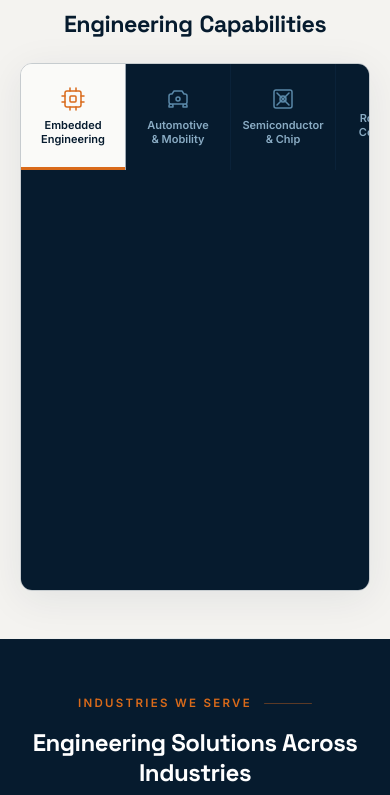
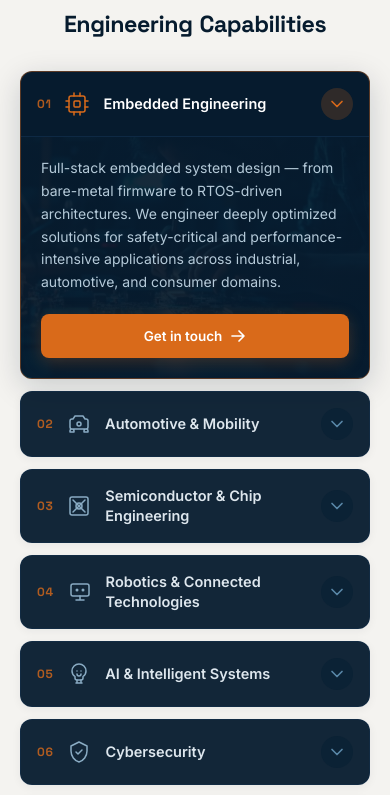
Before and after one commit to jonathan-thoms/nexzora-web-3, a React (Vite) app: page / in a window 390 px wide. Shown: the part 744-1539 px from the top of the page. Built offline with nearby package versions, Linux system fonts and the light colour scheme.

Commit message:
feat(capabilities): mobile expanding accordion strips showing all 7 capabilities

```diff
--- a/src/components/Capabilities.jsx
+++ b/src/components/Capabilities.jsx
@@ -149,6 +149,7 @@ const imageReveal = {
 
 export default function Capabilities() {
   const [activeTab, setActiveTab] = useState(0);
+  const [activeMobileAccordion, setActiveMobileAccordion] = useState(0);
   const tabRefs = useRef([]);
   const tabsContainerRef = useRef(null);
 
@@ -163,11 +164,15 @@ export default function Capabilities() {
     }
   };
 
+  const toggleMobileAccordion = (index) => {
+    setActiveMobileAccordion((prev) => (prev === index ? null : index));
+  };
+
   return (
     <section className="relative py-12 lg:py-16 bg-surface-alt" id="capabilities">
       <div className="mx-auto max-w-[1320px] px-5 sm:px-6 lg:px-10">
         {/* Section Header */}
-        <div className="mb-6 lg:mb-8 text-center">
+        <div className="mb-8 lg:mb-8 text-center">
           {/* Pre-label */}
           <motion.span
             initial={{ opacity: 0, y: 10 }}
@@ -210,7 +215,8 @@ export default function Capabilities() {
           </motion.h2>
         </div>
 
-        {/* Unified Tabbed Component */}
+        {/* ── DESKTOP VIEW: Unified Tabbed Component (Unchanged) ── */}
+        <div className="hidden lg:block">
           <motion.div
             initial={{ opacity: 0, y: 20 }}
             whileInView={{ opacity: 1, y: 0 }}
@@ -218,10 +224,10 @@ export default function Capabilities() {
             transition={{ type: 'spring', stiffness: 100, damping: 20, delay: 0.2 }}
             className="rounded-xl overflow-hidden shadow-[0_8px_40px_rgba(10,37,64,0.08)] border border-navy-800/20"
           >
-          {/* Tab Row — touch swipeable with active centering */}
+            {/* Tab Row — tall stacked tabs */}
             <div
               ref={tabsContainerRef}
-            className="flex overflow-x-auto scrollbar-hide no-scrollbar bg-navy-950 scroll-smooth touch-pan-x"
+              className="flex overflow-x-auto scrollbar-hide no-scrollbar bg-navy-950 scroll-smooth"
             >
               {CAPABILITIES.map((cap, index) => {
                 const isActive = activeTab === index;
@@ -230,10 +236,10 @@ export default function Capabilities() {
                     key={cap.id}
                     ref={(el) => (tabRefs.current[index] = el)}
                     onClick={() => handleSelectTab(index)}
-                  className={`group relative flex-1 min-w-[105px] sm:min-w-[125px] flex flex-col items-center justify-center gap-2 sm:gap-3 px-2.5 sm:px-3 py-4 sm:py-6 lg:py-7 transition-colors duration-200 cursor-pointer border-r border-navy-800/40 last:border-r-0 select-none ${
+                    className={`group relative flex-1 min-w-[120px] flex flex-col items-center justify-center gap-3 px-3 py-6 lg:py-7 transition-colors duration-200 cursor-pointer border-r border-navy-800/40 last:border-r-0 select-none ${
                       isActive
                         ? 'bg-[#fafaf8] text-navy-950'
-                      : 'text-navy-300 hover:text-white hover:bg-navy-900/60 active:bg-navy-900'
+                        : 'text-navy-300 hover:text-white hover:bg-navy-900/60'
                     }`}
                     id={`tab-${cap.id}`}
                   >
@@ -242,7 +248,7 @@ export default function Capabilities() {
                       {Icons[cap.id]}
                     </span>
                     {/* Label — multi-line */}
-                  <span className="text-[11px] sm:text-[12.5px] lg:text-[13.5px] font-semibold leading-tight text-center whitespace-pre-line">
+                    <span className="text-[12.5px] lg:text-[13.5px] font-semibold leading-tight text-center whitespace-pre-line">
                       {cap.tabLabel}
                     </span>
                     {/* Active indicator at the seam */}
@@ -258,8 +264,8 @@ export default function Capabilities() {
               })}
             </div>
 
-          {/* Detail Panel — full-width bg image with responsive gradient overlay */}
-          <div className="relative bg-navy-950 min-h-[420px] sm:min-h-[360px] lg:min-h-[400px] overflow-hidden flex">
+            {/* Detail Panel — full-width bg image with dark left gradient */}
+            <div className="relative bg-navy-950 min-h-[400px] overflow-hidden flex">
               <AnimatePresence mode="wait">
                 <motion.div
                   key={CAPABILITIES[activeTab].id}
@@ -269,7 +275,7 @@ export default function Capabilities() {
                   exit="exit"
                   className="absolute inset-0 flex flex-col justify-center"
                 >
-                {/* Background image — full width */}
+                  {/* Background image */}
                   <motion.img
                     variants={imageReveal}
                     initial="hidden"
@@ -280,38 +286,32 @@ export default function Capabilities() {
                     className="absolute inset-0 w-full h-full object-cover object-center"
                   />
 
-                {/* Dark gradient overlay — desktop: left-to-right, mobile: bottom/top coverage */}
+                  {/* Dark gradient overlay */}
                   <div
-                  className="hidden lg:block absolute inset-0 z-[1]"
+                    className="absolute inset-0 z-[1]"
                     style={{
                       background: 'linear-gradient(to right, rgba(6,27,46,0.96) 0%, rgba(6,27,46,0.88) 35%, rgba(6,27,46,0.5) 60%, rgba(6,27,46,0.15) 85%, transparent 100%)',
                     }}
                   />
-                <div
-                  className="block lg:hidden absolute inset-0 z-[1]"
-                  style={{
-                    background: 'linear-gradient(to bottom, rgba(6,27,46,0.96) 0%, rgba(6,27,46,0.92) 55%, rgba(6,27,46,0.97) 100%)',
-                  }}
-                />
 
-                {/* Text content — on top of the gradient */}
+                  {/* Text content */}
                   <motion.div
                     variants={textSlide}
                     initial="hidden"
                     animate="visible"
                     exit="exit"
-                  className="relative z-[2] flex flex-col justify-center p-6 sm:p-8 lg:p-12 xl:p-16 h-full overflow-y-auto"
+                    className="relative z-[2] flex flex-col justify-center p-12 xl:p-16 h-full overflow-y-auto"
                   >
-                  <h3 className="font-display text-[20px] sm:text-[24px] lg:text-[32px] xl:text-[36px] font-bold tracking-display text-white leading-[1.18] mb-3 sm:mb-5">
+                    <h3 className="font-display text-[32px] xl:text-[36px] font-bold tracking-display text-white leading-[1.18] mb-5">
                       {CAPABILITIES[activeTab].label}
                     </h3>
-                  <p className="text-[14px] sm:text-[15px] lg:text-[16px] leading-relaxed text-navy-200 max-w-[500px] mb-6 sm:mb-8">
+                    <p className="text-[15px] lg:text-[16px] leading-relaxed text-navy-200 max-w-[500px] mb-8">
                       {CAPABILITIES[activeTab].description}
                     </p>
                     <div>
                       <a
                         href="#contact"
-                      className="group inline-flex items-center justify-center gap-2.5 px-6 py-3 bg-zenith text-white text-[14px] font-semibold rounded-[6px] transition-all duration-200 hover:bg-zenith-600 hover:shadow-[0_8px_24px_rgba(255,90,0,0.3)] active:scale-[0.98] w-full sm:w-auto text-center"
+                        className="group inline-flex items-center justify-center gap-2.5 px-6 py-3 bg-zenith text-white text-[14px] font-semibold rounded-[6px] transition-all duration-200 hover:bg-zenith-600 hover:shadow-[0_8px_24px_rgba(255,90,0,0.3)] active:scale-[0.98]"
                       >
                         <span>Get in touch</span>
                         <svg
@@ -332,6 +332,125 @@ export default function Capabilities() {
           </motion.div>
         </div>
 
+        {/* ── MOBILE / TABLET VIEW: Expanding Accordion Strips (All 7 Visible) ── */}
+        <div className="block lg:hidden space-y-3" id="capabilities-mobile-accordion">
+          {CAPABILITIES.map((cap, index) => {
+            const isOpen = activeMobileAccordion === index;
+            const numStr = `0${index + 1}`;
+
+            return (
+              <motion.div
+                key={cap.id}
+                initial={{ opacity: 0, y: 15 }}
+                whileInView={{ opacity: 1, y: 0 }}
+                viewport={{ once: true, margin: '-30px' }}
+                transition={{ duration: 0.3, delay: index * 0.05 }}
+                className={`rounded-xl overflow-hidden transition-all duration-300 border ${
+                  isOpen
+                    ? 'bg-navy-950 border-zenith/40 shadow-[0_8px_30px_rgba(6,27,46,0.18)]'
+                    : 'bg-navy-950/95 border-navy-800/60 shadow-[0_2px_10px_rgba(6,27,46,0.06)]'
+                }`}
+              >
+                {/* Accordion Strip Header Button */}
+                <button
+                  onClick={() => toggleMobileAccordion(index)}
+                  className="w-full flex items-center justify-between p-4 sm:p-5 text-left transition-colors cursor-pointer select-none"
+                  aria-expanded={isOpen}
+                >
+                  <div className="flex items-center gap-3.5 sm:gap-4 pr-2">
+                    {/* Number Badge */}
+                    <span className="text-[12px] font-bold tracking-wider text-zenith/80 font-display shrink-0">
+                      {numStr}
+                    </span>
+
+                    {/* Mini Icon */}
+                    <span className={`shrink-0 transition-colors ${isOpen ? 'text-zenith' : 'text-navy-300'}`}>
+                      {Icons[cap.id]}
+                    </span>
+
+                    {/* Capability Title */}
+                    <span className={`text-[14.5px] sm:text-[16px] font-semibold leading-snug transition-colors ${
+                      isOpen ? 'text-white' : 'text-navy-100'
+                    }`}>
+                      {cap.label}
+                    </span>
+                  </div>
+
+                  {/* Animated Chevron Indicator */}
+                  <motion.div
+                    animate={{ rotate: isOpen ? 180 : 0 }}
+                    transition={{ duration: 0.25, ease: 'easeInOut' }}
+                    className={`w-8 h-8 rounded-full flex items-center justify-center shrink-0 transition-colors ${
+                      isOpen ? 'bg-zenith/20 text-zenith' : 'bg-navy-900 text-navy-400'
+                    }`}
+                  >
+                    <svg className="w-4 h-4" fill="none" viewBox="0 0 24 24" stroke="currentColor" strokeWidth={2.5}>
+                      <path strokeLinecap="round" strokeLinejoin="round" d="M19.5 8.25l-7.5 7.5-7.5-7.5" />
+                    </svg>
+                  </motion.div>
+                </button>
+
+                {/* Expanding Content Panel */}
+                <AnimatePresence initial={false}>
+                  {isOpen && (
+                    <motion.div
+                      key={`content-${cap.id}`}
+                      initial={{ opacity: 0, height: 0 }}
+                      animate={{ opacity: 1, height: 'auto' }}
+                      exit={{ opacity: 0, height: 0 }}
+                      transition={{ duration: 0.35, ease: [0.16, 1, 0.3, 1] }}
+                      className="overflow-hidden"
+                    >
+                      <div className="relative border-t border-navy-800/80">
+                        {/* Background Image with Dark Contrast Scrim */}
+                        <div className="absolute inset-0 z-0">
+                          <img
+                            src={cap.image}
+                            alt={cap.label}
+                            className="w-full h-full object-cover object-center"
+                          />
+                          <div
+                            className="absolute inset-0"
+                            style={{
+                              background: 'linear-gradient(to bottom, rgba(6,27,46,0.94) 0%, rgba(6,27,46,0.92) 50%, rgba(6,27,46,0.97) 100%)',
+                            }}
+                          />
+                        </div>
+
+                        {/* Content */}
+                        <div className="relative z-10 p-5 sm:p-6 space-y-5">
+                          <p className="text-[14px] sm:text-[14.5px] leading-relaxed text-navy-200">
+                            {cap.description}
+                          </p>
+
+                          <div>
+                            <a
+                              href="#contact"
+                              className="group inline-flex items-center justify-center gap-2 px-5 py-3 bg-zenith text-white text-[13.5px] font-semibold rounded-lg transition-all duration-200 hover:bg-zenith-600 active:scale-[0.98] w-full text-center shadow-[0_4px_16px_rgba(217,106,26,0.25)]"
+                            >
+                              <span>Get in touch</span>
+                              <svg
+                                className="w-4 h-4 transition-transform duration-200 group-hover:translate-x-0.5 shrink-0"
+                                fill="none"
+                                viewBox="0 0 24 24"
+                                stroke="currentColor"
+                                strokeWidth={2.5}
+                              >
+                                <path strokeLinecap="round" strokeLinejoin="round" d="M13.5 4.5 21 12m0 0-7.5 7.5M21 12H3" />
+                              </svg>
+                            </a>
+                          </div>
+                        </div>
+                      </div>
+                    </motion.div>
+                  )}
+                </AnimatePresence>
+              </motion.div>
+            );
+          })}
+        </div>
+      </div>
+
       {/* Section bottom accent */}
       <div className="absolute bottom-0 left-0 right-0 h-px bg-gradient-to-r from-transparent via-navy-200/40 to-transparent" />
     </section>
```
Lines whose indentation alone changed are shown as unchanged.
